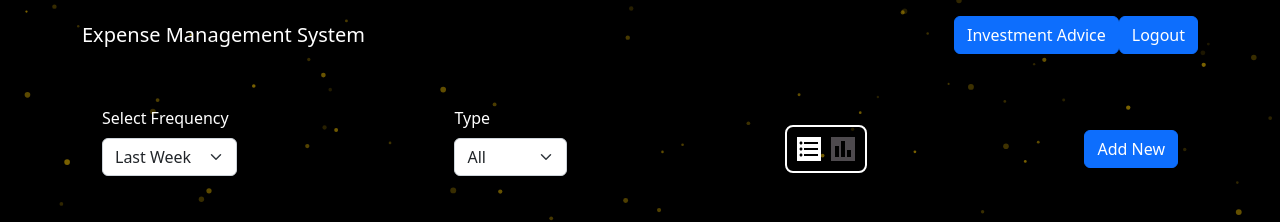
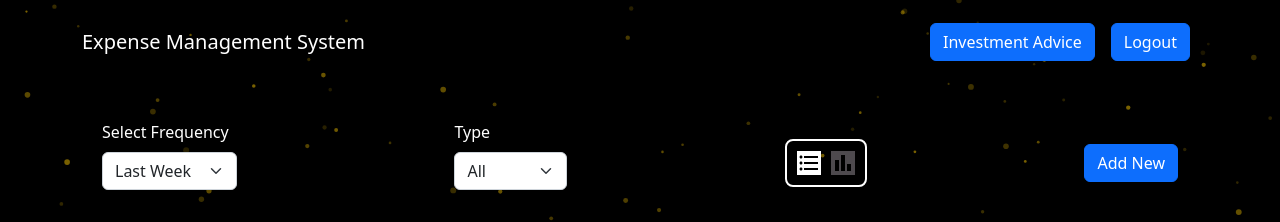
Before and after one commit to Atharvshukla/ExpenseSage, a React (Create React App) app in the folder frontend/: page / in a window 1280 px wide. Shown: the top 222 px of the page. Built offline with nearby package versions, Linux system fonts and the light colour scheme; no server answers; sample sign-in values are in the browser's storage.

Commit message:
CSS updated

```diff
--- a/frontend/src/components/Header.js
+++ b/frontend/src/components/Header.js
@@ -102,11 +102,11 @@ const Header = () => {
               <Nav className="d-flex align-items-center">
                 {user ? (
                   <>
-                    <Button variant="primary" onClick={handleShowInvestmentAdvice} className="ml-lg-3 mb-2 mb-lg-0">Investment Advice</Button>
-                    <Button variant="primary" onClick={handleShowLogout} className="ml-lg-3">Logout</Button>
+                    <Button variant="primary" onClick={handleShowInvestmentAdvice} className="mx-2 my-2">Investment Advice</Button>
+                    <Button variant="primary" onClick={handleShowLogout} className="mx-2 my-2">Logout</Button>
                   </>
                 ) : (
-                  <Button variant="primary" onClick={handleShowLogin} className="ml-lg-3">Login</Button>
+                  <Button variant="primary" onClick={handleShowLogin} className="mx-2 my-2">Login</Button>
                 )}
               </Nav>
             </Navbar.Collapse>
```
